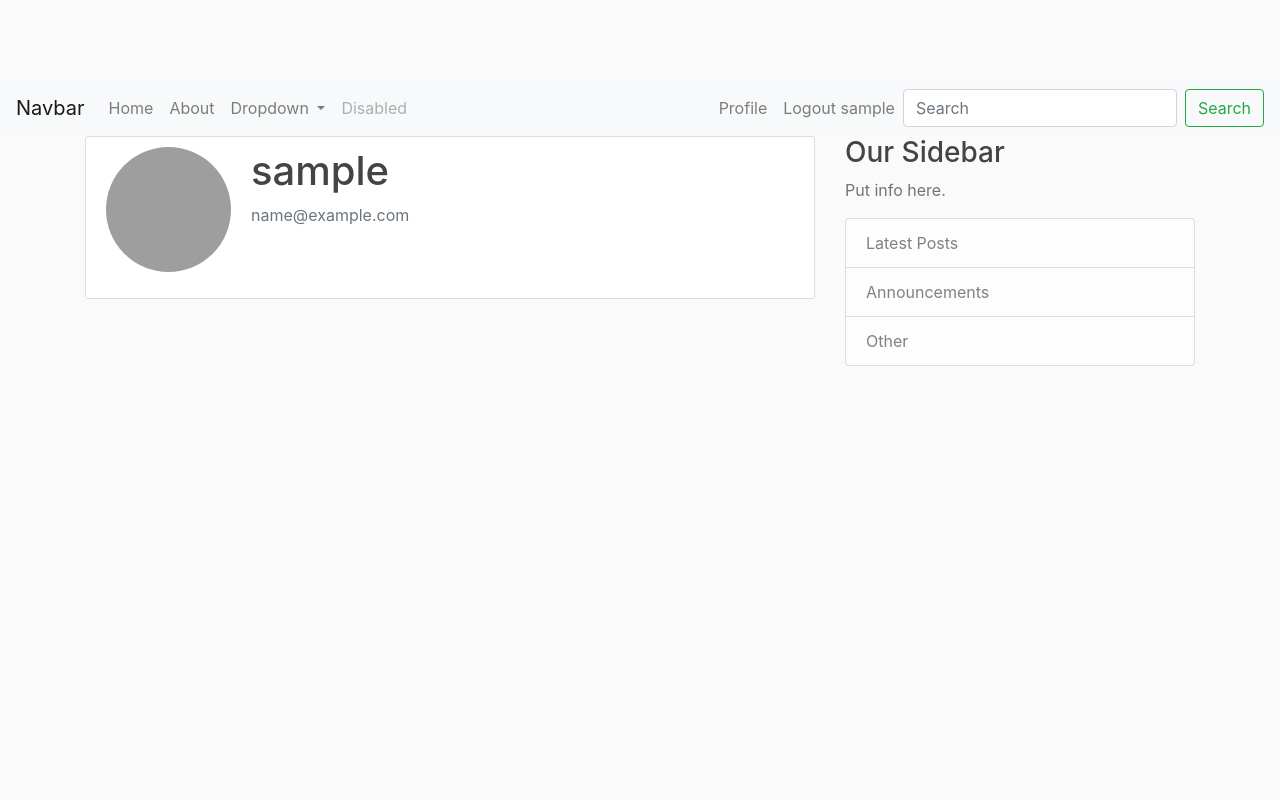
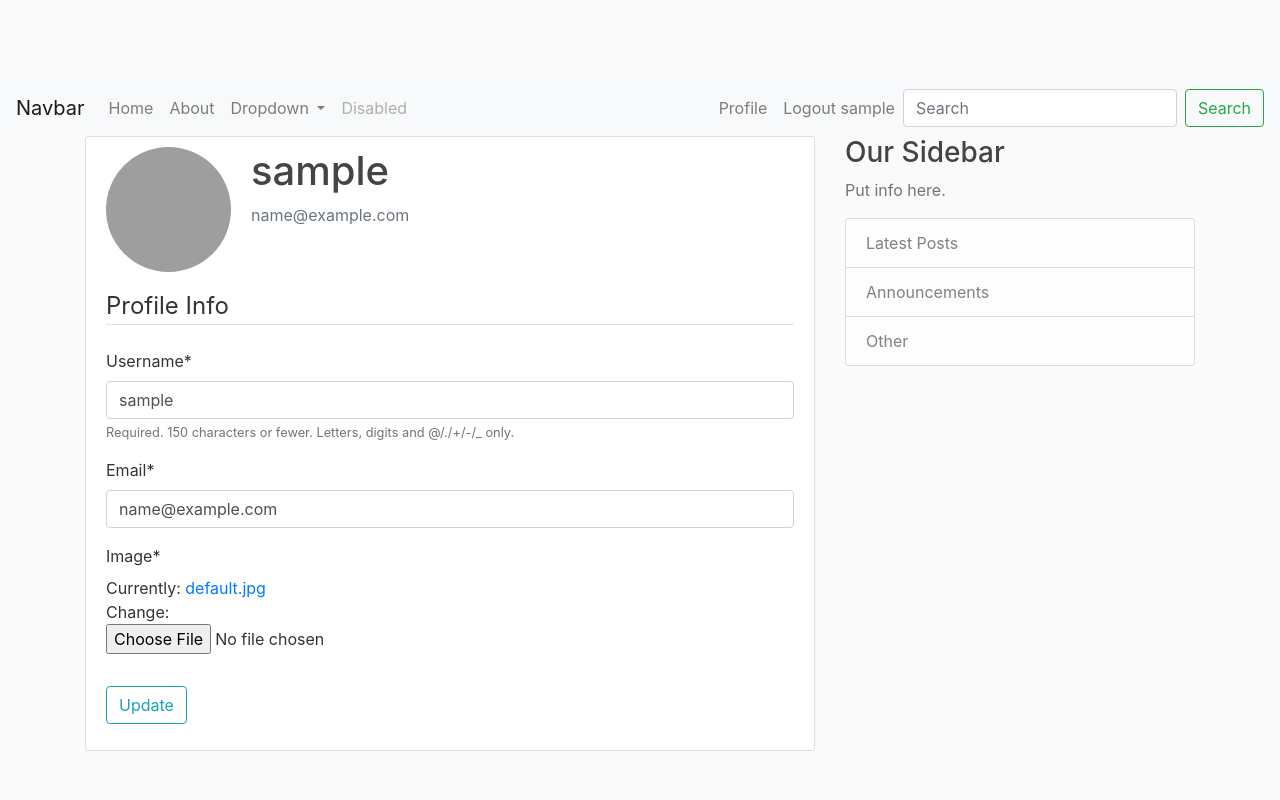
Before and after one commit to Coniferish/djangoTutorial, a Django app: page /profile/ in a window 1280 px wide. Run offline with Django 4.2, Linux system fonts and the light colour scheme; the visitor is signed in with stand-in values (Sample User, id 1); some libraries are stand-ins or nearby versions; grey boxes are pictures that could not be loaded.

Commit message:
feat: Allow users to change photo and email
- Create User and Profile forms, based on the User and Profile models

- Update profile.html/template to use the forms

- Update views.py to init the forms and pass them to profile.html

- Other: update .gitignore to ignore media/

```diff
--- a/users/forms.py
+++ b/users/forms.py
@@ -1,6 +1,7 @@
 from django import forms # https://docs.djangoproject.com/en/4.1/topics/forms/
 from django.contrib.auth.models import User # https://docs.djangoproject.com/en/4.1/topics/auth/default/
 from django.contrib.auth.forms import UserCreationForm
+from .models import Profile
 
 class UserRegistrationForm(UserCreationForm):
     # create fields we want to add to the UserCreationForm
@@ -12,3 +13,14 @@ class UserRegistrationForm(UserCreationForm):
     class Meta:
         model = User
         fields = ['username', 'email', 'password1', 'password2']
+
+class UserUpdateForm(forms.ModelForm):
+    email = forms.EmailField()
+    class Meta:
+        model = User
+        fields = ['username', 'email']
+
+class ProfileUpdateForm(forms.ModelForm):
+    class Meta:
+        model = Profile
+        fields = ['image']
--- a/users/templates/users/profile.html
+++ b/users/templates/users/profile.html
@@ -9,5 +9,17 @@
                 <p class="text-secondary">{{ user.email }}</p>
             </div>
         </div>
+        <!-- https://www.w3schools.com/TAGs/att_form_enctype.asp -->
+        <form method="POST" enctype="multipart/form-data">
+            {% csrf_token %}
+            <fieldset class="form-group">
+                <legend class="border-bottom mb-4">Profile Info</legend>
+                {{ u_form|crispy }}
+                {{ p_form|crispy }}
+            </fieldset>
+            <div class="form-group">
+                <button class="btn btn-outline-info" type="submit">Update</button>
+            </div>
+        </form>
     </div>
 {% endblock content %}
--- a/users/views.py
+++ b/users/views.py
@@ -1,7 +1,7 @@
 from django.shortcuts import render, redirect
 from django.contrib import messages
 from django.contrib.auth.decorators import login_required
-from .forms import UserRegistrationForm
+from .forms import UserRegistrationForm, UserUpdateForm, ProfileUpdateForm
 
 # https://docs.djangoproject.com/en/4.1/topics/auth/
 # https://docs.djangoproject.com/en/4.1/topics/auth/default/#module-django.contrib.auth.forms
@@ -21,4 +21,27 @@ def register(request):
 
 @login_required
 def profile(request):
-    return render(request, 'users/profile.html')
+    if request.method == 'POST':
+        u_form = UserUpdateForm(request.POST, instance=request.user)
+        p_form = ProfileUpdateForm(
+            request.POST,
+            request.FILES,
+            instance=request.user.profile
+            )
+        if u_form.is_valid() and p_form.is_valid():
+            u_form.save()
+            p_form.save()
+            messages.success(request, f'Account successfully updated!')
+            return redirect('profile') # add this to avoid the "post, get, redirect" pattern
+            # i.e. where a user tries to reload a page and gets a warning about reloading it
+            # this occurs because the user is inadvertently trying to send another POST request instead of a GET
+    else:
+        u_form = UserUpdateForm(instance=request.user)
+        p_form = ProfileUpdateForm(instance=request.user.profile)
+
+        # create a context that will be passed into the template
+    context = {
+        'u_form': u_form,
+        'p_form': p_form
+    }
+    return render(request, 'users/profile.html', context)
```
Also changed, not shown: 1 other file.
